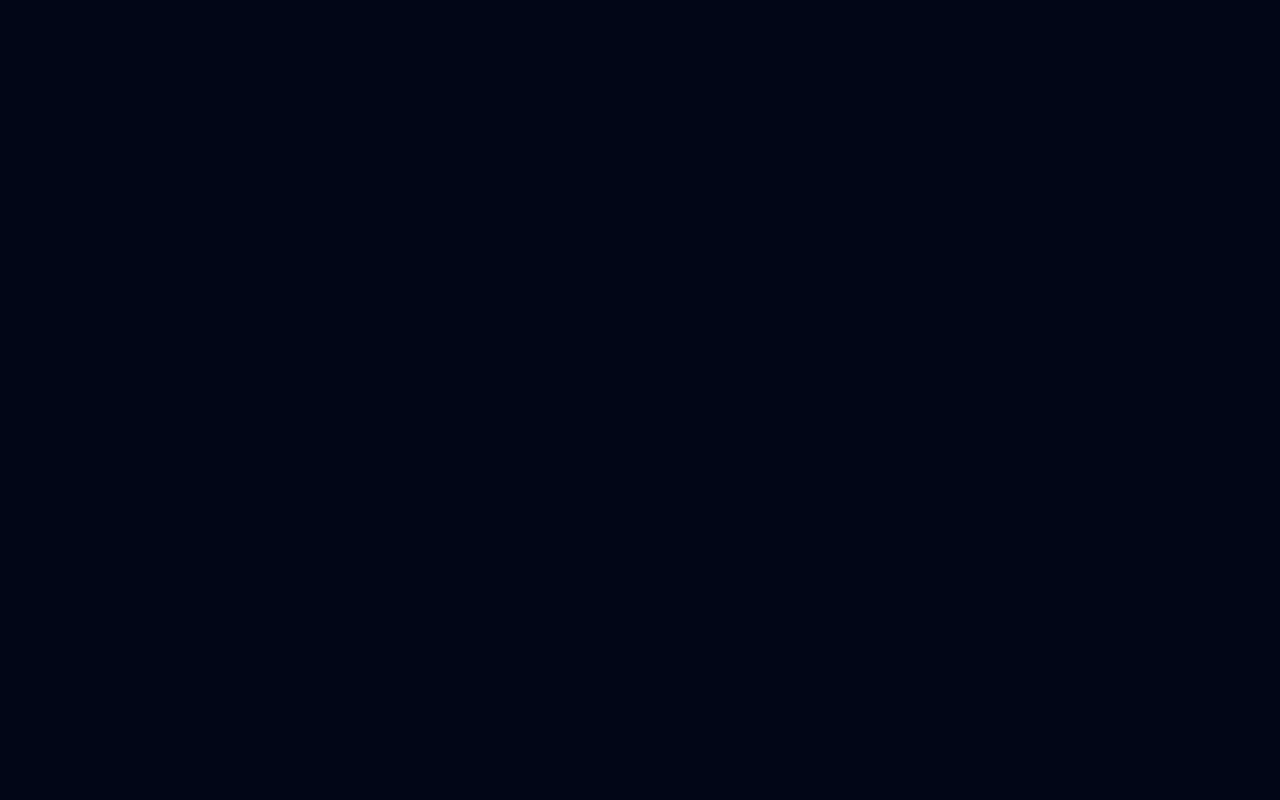
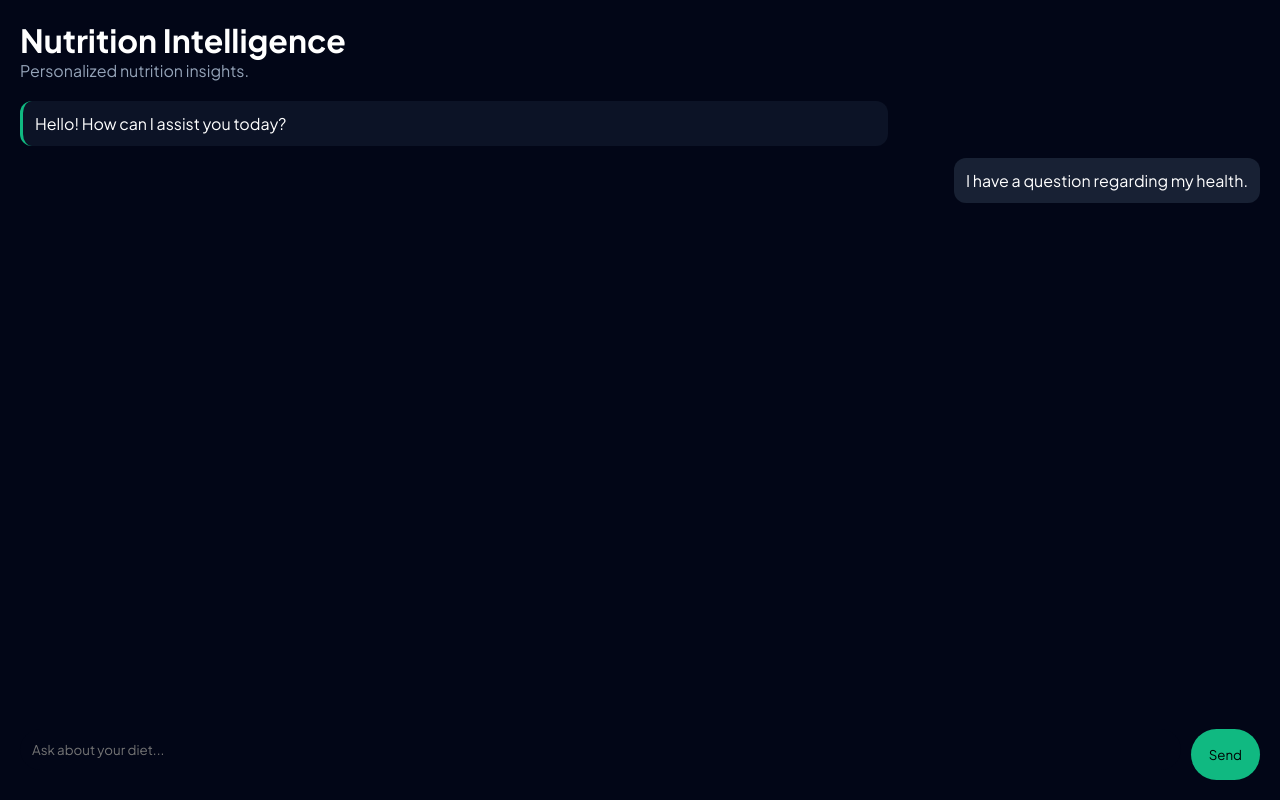
Before and after one commit to IshitaSinha2002/Decode-Health, a React (Vite) app: page /nutrition in a window 1280 px wide. Before the commit this address had no page. Built offline with nearby package versions, Linux system fonts and the light colour scheme.

Commit message:
Adding Nutrition Service

```diff
--- a/src/App.jsx
+++ b/src/App.jsx
@@ -6,6 +6,7 @@ import HealthProfile from "./pages/HealthProfile/HealthProfile";
 import SmartAssistance from "./pages/Services/SmartAssistance";
 import MenstrualHealth from "./pages/Services/MenstrualHealth";
 import WeightMetabolism from "./pages/Services/WeightMetabolism";
+import Nutrition from "./pages/Services/Nutrition";
 
 function App() {
   return (
@@ -18,6 +19,7 @@ function App() {
         <Route path="/smart" element={<SmartAssistance />} />
         <Route path="/menstrual" element={<MenstrualHealth />} />
         <Route path="/metabolism" element={<WeightMetabolism />} />
+        <Route path="/nutrition" element={<Nutrition />} />
       </Routes>
     </BrowserRouter>
   );
--- /dev/null
+++ b/src/pages/Services/ChatLayout.css
@@ -0,0 +1,66 @@
+.chat-page {
+  height: 100vh;
+  background: #020617;
+  color: white;
+  display: flex;
+  flex-direction: column;
+  padding: 20px;
+}
+
+.chat-header h1 {
+  font-size: 32px;
+}
+
+.chat-header p {
+  color: #94a3b8;
+  margin-bottom: 20px;
+}
+
+.chat-box {
+  flex: 1;
+  overflow-y: auto;
+  display: flex;
+  flex-direction: column;
+  gap: 12px;
+}
+
+/* Messages */
+.bot-msg {
+  background: rgba(15, 23, 42, 0.8);
+  padding: 12px;
+  border-radius: 12px;
+  max-width: 70%;
+  border-left: 3px solid #10b981;
+}
+
+.user-msg {
+  background: rgba(30, 41, 59, 0.8);
+  padding: 12px;
+  border-radius: 12px;
+  align-self: flex-end;
+  max-width: 70%;
+}
+
+/* Input */
+.chat-input {
+  display: flex;
+  gap: 10px;
+  margin-top: 10px;
+}
+
+.chat-input input {
+  flex: 1;
+  padding: 12px;
+  border-radius: 999px;
+  border: none;
+  background: #020617;
+  color: white;
+}
+
+.chat-input button {
+  background: #10b981;
+  border: none;
+  padding: 12px 18px;
+  border-radius: 999px;
+  cursor: pointer;
+}
--- /dev/null
+++ b/src/pages/Services/ChatLayout.jsx
@@ -0,0 +1,32 @@
+import "./Chat.css";
+
+export default function ChatLayout({ title, subtitle, placeholder }) {
+  return (
+    <div className="chat-page">
+
+      {/* Heading */}
+      <div className="chat-header">
+        <h1>{title}</h1>
+        <p>{subtitle}</p>
+      </div>
+
+      {/* Chat */}
+      <div className="chat-box">
+        <div className="bot-msg">
+          Hello! How can I assist you today?
+        </div>
+
+        <div className="user-msg">
+          I have a question regarding my health.
+        </div>
+      </div>
+
+      {/* Input */}
+      <div className="chat-input">
+        <input placeholder={placeholder} />
+        <button>Send</button>
+      </div>
+
+    </div>
+  );
+}
--- /dev/null
+++ b/src/pages/Services/Nutrition.jsx
@@ -0,0 +1,11 @@
+import ChatLayout from "./ChatLayout";
+
+export default function Nutrition() {
+  return (
+    <ChatLayout
+      title="Nutrition Intelligence"
+      subtitle="Personalized nutrition insights."
+      placeholder="Ask about your diet..."
+    />
+  );
+}
```
